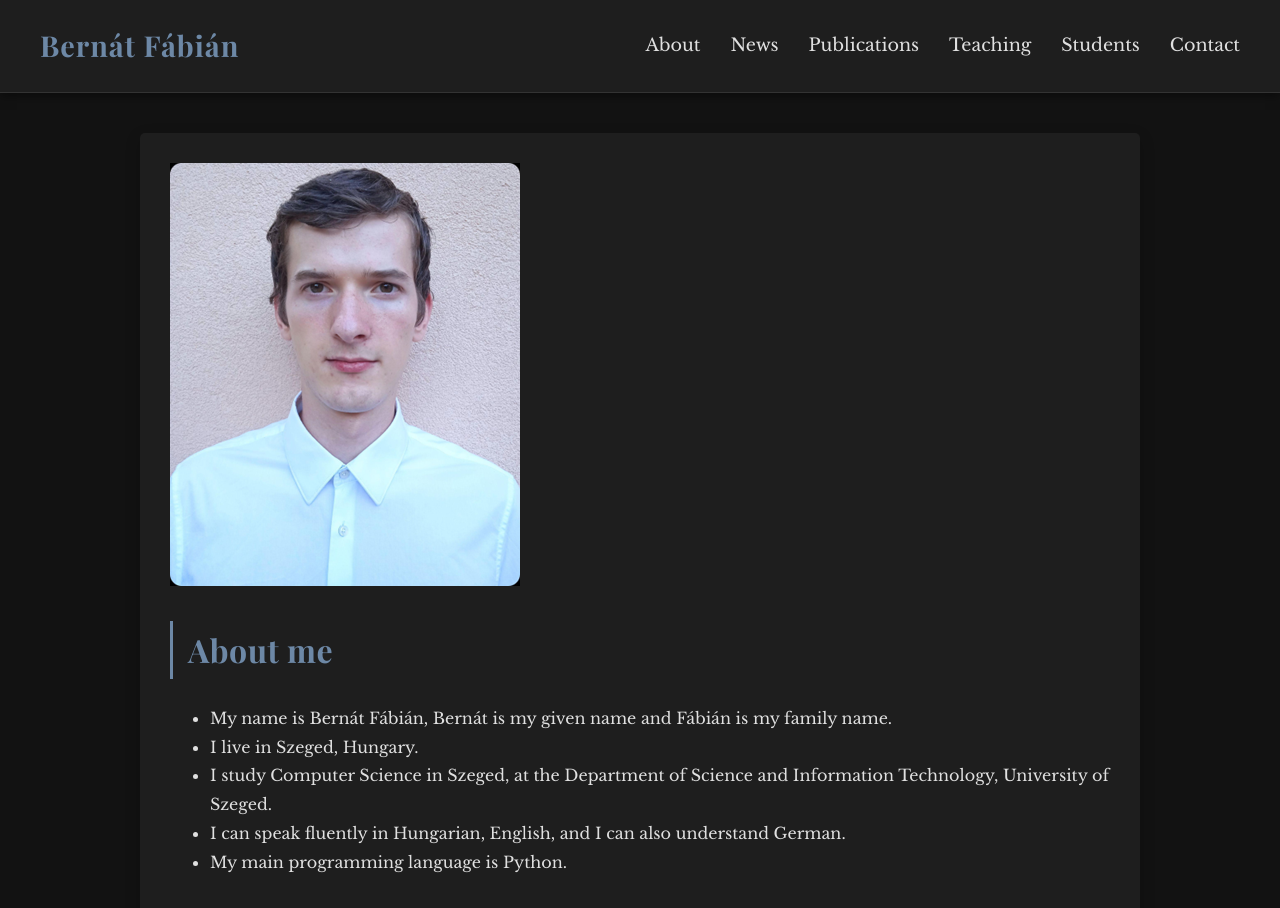
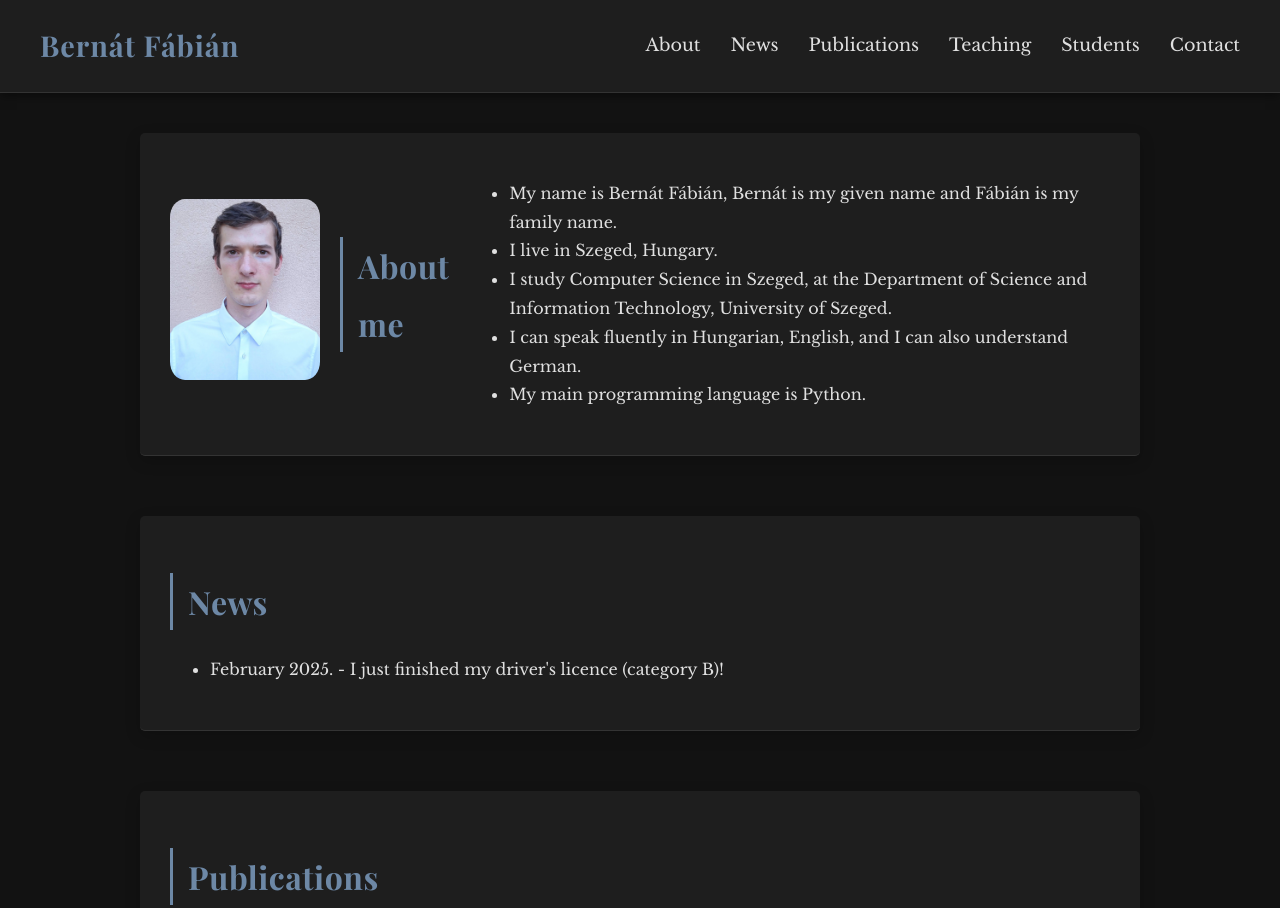
Before and after one commit to Fabbernat/fabbernat.github.io, a plain HTML site: page index.html in a window 1280 px wide. Shown: the top 908 px of the page. Drawn offline with nearby package versions, Linux system fonts and the light colour scheme; a web font is replaced by a local one.

Commit message:
v8.0 add pfp and stuff

```diff
--- a/src/styles.css
+++ b/src/styles.css
@@ -175,3 +175,14 @@ footer {
         padding: 20px;
     }
 }
+
+#about {
+    display: flex;
+    align-items: center; /* Vertically centers content */
+    gap: 20px; /* Adds space between the image and text */
+}
+
+.image-container img {
+    max-width: 150px; /* Adjust the image size as needed */
+    border-radius: 10%; /* Optional: Rounds the image */
+}
```
